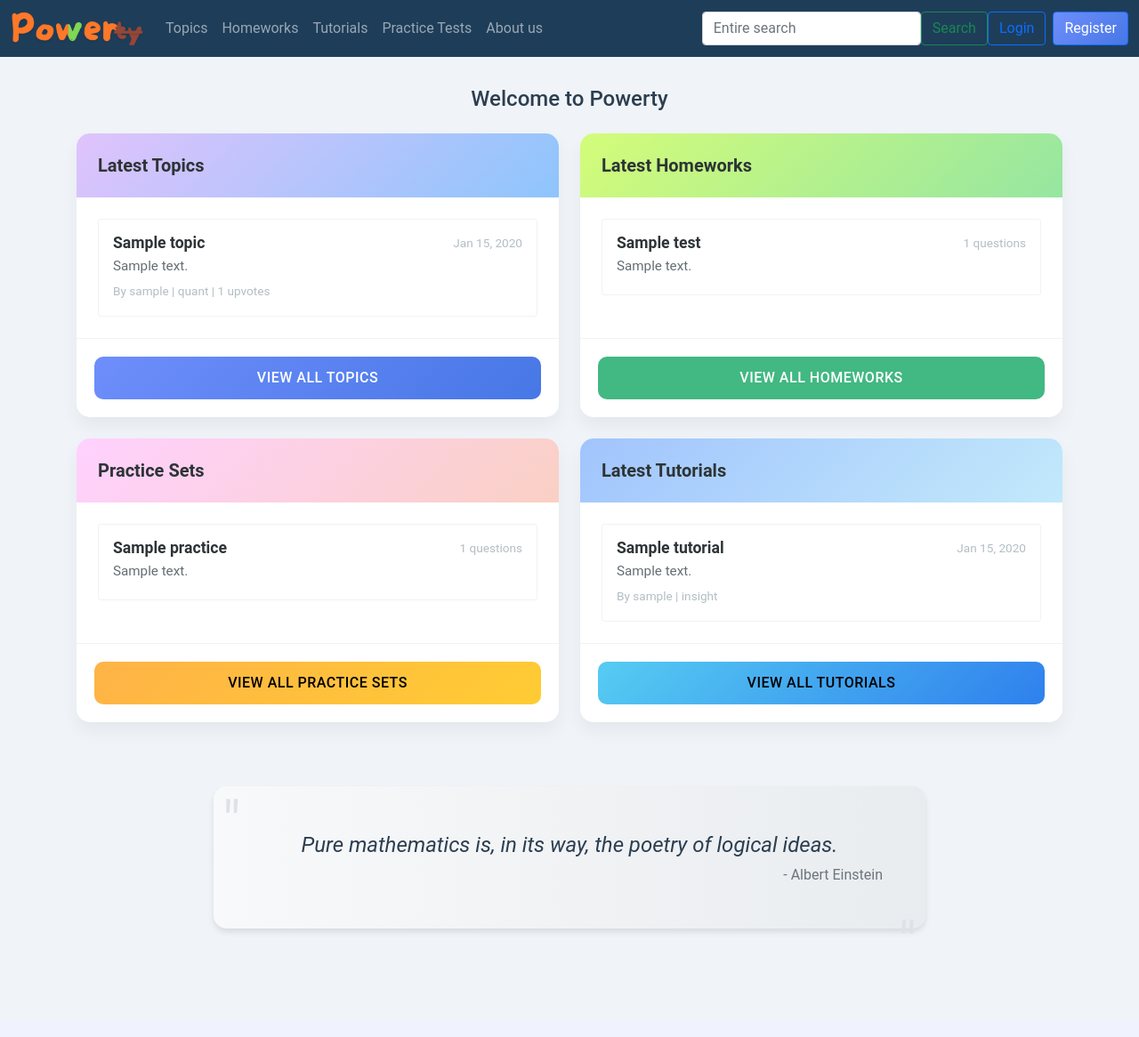
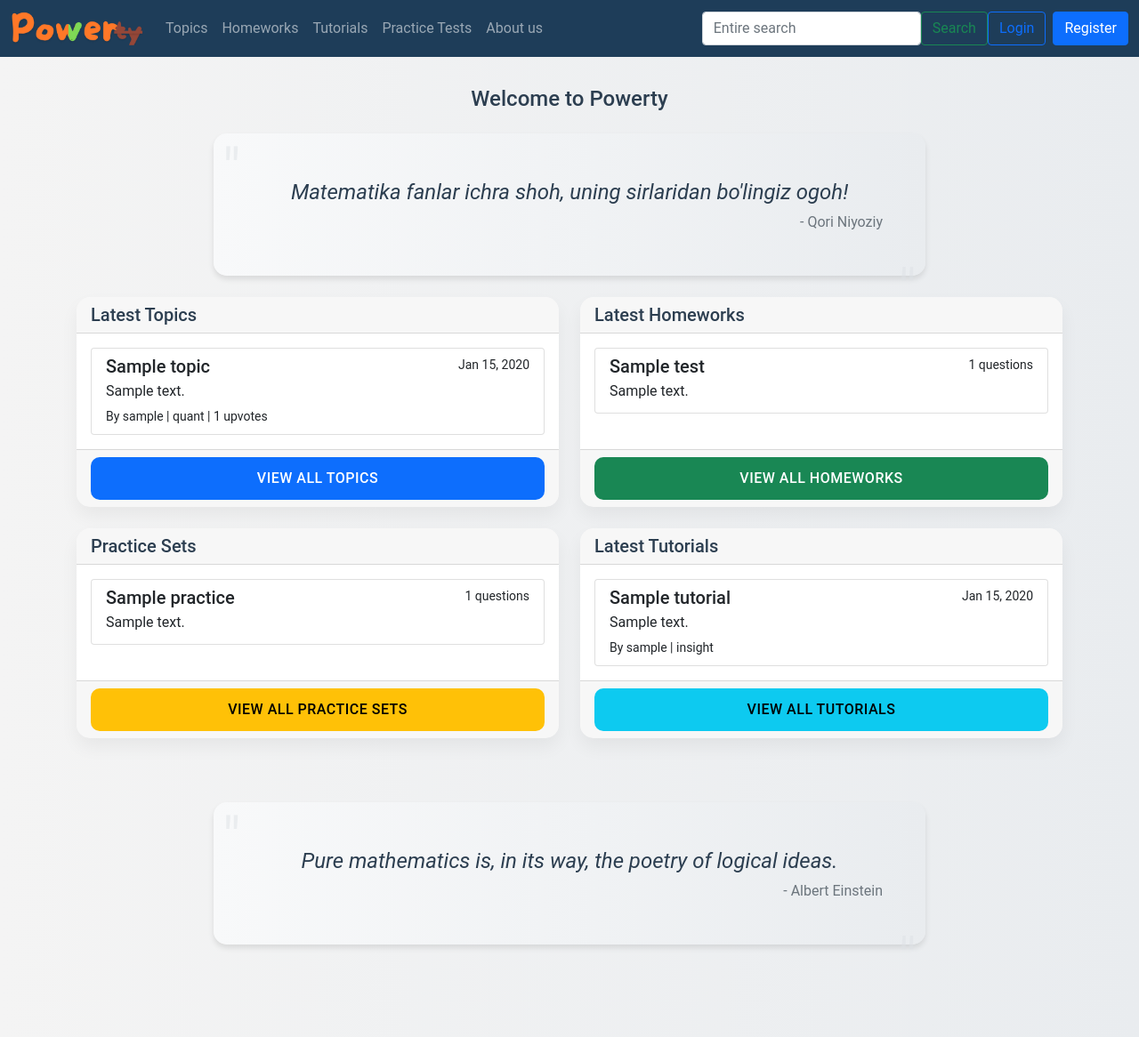
Before and after one commit to usmanjohn/powerty, a Django app: page / in a window 1280 px wide. Shown: the whole page at 89% size. Before the commit the page ends 1050 px from the top, so only its background shows below. Run offline with Django 5.2, Linux system fonts and the light colour scheme; tables that the repository leaves empty hold one stand-in row (values such as "Sample post"); some libraries are stand-ins or nearby versions.

Commit message:
homeabout

```diff
--- a/general/templates/general/home.html
+++ b/general/templates/general/home.html
@@ -2,14 +2,49 @@
 {% load static %}
 {% block extra_js %}
 <script src="https://cdn.jsdelivr.net/npm/bootstrap@5.1.3/dist/js/bootstrap.bundle.min.js"></script>
+<script>
+document.addEventListener('DOMContentLoaded', function() {
+    const navbarToggler = document.querySelector('.navbar-toggler');
+    const navbarCollapse = document.querySelector('.navbar-collapse');
+    if (navbarToggler && navbarCollapse) {
+        navbarToggler.addEventListener('click', function() {
+            const isExpanded = this.getAttribute('aria-expanded') === 'true';
+            this.setAttribute('aria-expanded', !isExpanded);
+            navbarCollapse.classList.toggle('show');
+        });
+        document.addEventListener('click', function(event) {
+            if (!navbarCollapse.contains(event.target) &&
+                !navbarToggler.contains(event.target) &&
+                navbarCollapse.classList.contains('show')) {
+                navbarCollapse.classList.remove('show');
+                navbarToggler.setAttribute('aria-expanded', 'false');
+            }
+        });
+    }
+    const interactiveCards = document.querySelectorAll('.card[onclick]');
+    interactiveCards.forEach(card => {
+        card.addEventListener('mousedown', function() {
+            this.style.transform = 'scale(0.98)';
+        });
+        card.addEventListener('mouseup', function() {
+            this.style.transform = 'scale(1)';
+        });
+        card.addEventListener('mouseleave', function() {
+            this.style.transform = 'scale(1)';
+        });
+    });
+});
+</script>
 {% endblock extra_js %}
 
 {% block content %}
 <style>
+    body {
+        background: linear-gradient(to right, #f4f4f4, #e9ecef);
+    }
     .container {
         padding: 2rem 1rem;
     }
-
     .page-title {
         font-size: 2.5rem;
         font-weight: 700;
@@ -17,8 +52,14 @@
         margin-bottom: 2.5rem;
         text-align: center;
         position: relative;
+        text-shadow: 2px 2px 4px rgba(0,0,0,0.1);
+        letter-spacing: 1px;
+        transition: all 0.3s ease;
     }
-
+    .page-title:hover {
+        transform: scale(1.02);
+        color: #4a4a4a;
+    }
     .page-title:after {
         content: '';
         position: absolute;
@@ -30,105 +71,22 @@
         background: linear-gradient(to right, #a8c0ff, #3f2b96);
         border-radius: 2px;
     }
-
     .card {
         border: none;
         border-radius: 15px;
         overflow: hidden;
         background: white;
         box-shadow: 0 10px 20px rgba(0,0,0,0.05);
-        transition: all 0.3s cubic-bezier(0.4, 0, 0.2, 1);
+        transition: all 0.4s cubic-bezier(0.175, 0.885, 0.32, 1.275);
         height: 100%;
         backdrop-filter: blur(10px);
+        perspective: 1000px;
+        transform-style: preserve-3d;
     }
-
     .card:hover {
-        transform: translateY(-10px);
-        box-shadow: 0 15px 30px rgba(0,0,0,0.1);
+        transform: translateY(-10px) rotateX(5deg);
+        box-shadow: 0 20px 30px rgba(0,0,0,0.08);
     }
-
-    .card-header {
-        border: none;
-        padding: 1.5rem;
-        position: relative;
-        overflow: hidden;
-    }
-
-    .card-header h2 {
-        font-size: 1.25rem;
-        font-weight: 600;
-        margin: 0;
-        position: relative;
-        z-index: 1;
-    }
-
-    /* Refined gradient backgrounds */
-    .bg-primary-light {
-        background: linear-gradient(135deg, #e0c3fc 0%, #8ec5fc 100%);
-        color: #2d3436;
-    }
-
-    .bg-success-light {
-        background: linear-gradient(135deg, #d4fc79 0%, #96e6a1 100%);
-        color: #2d3436;
-    }
-
-    .bg-warning-light {
-        background: linear-gradient(135deg, #ffd1ff 0%, #fad0c4 100%);
-        color: #2d3436;
-    }
-
-    .bg-info-light {
-        background: linear-gradient(135deg, #a1c4fd 0%, #c2e9fb 100%);
-        color: #2d3436;
-    }
-
-    .card-body {
-        padding: 1.5rem;
-    }
-
-    .list-group {
-        margin: -0.5rem;
-    }
-
-    .list-group-item {
-        padding: 1rem;
-        margin: 0.5rem;
-        border-radius: 10px;
-        border: 1px solid rgba(0,0,0,0.05);
-        transition: all 0.2s ease;
-    }
-
-    .list-group-item:hover {
-        background: rgba(0,0,0,0.02);
-        transform: translateX(5px);
-    }
-
-    .list-group-item h5 {
-        font-size: 1.1rem;
-        font-weight: 600;
-        color: #2d3436;
-        margin-bottom: 0.5rem;
-    }
-
-    .list-group-item p {
-        color: #636e72;
-        font-size: 0.95rem;
-        line-height: 1.5;
-        margin-bottom: 0.5rem;
-    }
-
-    .list-group-item small {
-        color: #b2bec3;
-        font-size: 0.85rem;
-    }
-
-    .card-footer {
-        background: transparent;
-        border-top: 1px solid rgba(0,0,0,0.05);
-        padding: 1.25rem;
-    }
-
     .btn-custom {
         padding: 0.75rem 1.5rem;
         font-weight: 500;
@@ -137,79 +95,84 @@
         letter-spacing: 0.5px;
         transition: all 0.3s ease;
         border: none;
+        position: relative;
+        overflow: hidden;
+        z-index: 1;
     }
-
-    .btn-custom:hover {
-        transform: translateY(-2px);
-        box-shadow: 0 5px 15px rgba(0,0,0,0.1);
+    .btn-custom::before {
+        content: '';
+        position: absolute;
+        top: 0;
+        left: -100%;
+        width: 100%;
+        height: 100%;
+        background: rgba(255,255,255,0.2);
+        transition: all 0.4s ease;
+        z-index: -1;
     }
-
-    .btn-primary {
-        background: linear-gradient(135deg, #6e8efb, #4777e6);
-    }
-
-    .btn-success {
-        background: linear-gradient(135deg, #42b883, #42b883);
-    }
-
-    .btn-warning {
-        background: linear-gradient(135deg, #ffb347, #ffcc33);
-    }
-
-    .btn-info {
-        background: linear-gradient(135deg, #56ccf2, #2f80ed);
-    }
-
-    /* Responsive adjustments */
-    @media (max-width: 767.98px) {
-        .container {
-            padding: 1rem;
-        }
-
-        .page-title {
-            font-size: 2rem;
-            margin-bottom: 2rem;
-        }
-
-        .card-header {
-            padding: 1.25rem;
-        }
-
-        .card-body {
-            padding: 1.25rem;
-        }
-
-        .list-group-item {
-            padding: 0.75rem;
-        }
+    .btn-custom:hover::before {
+        left: 0;
     }
     .quote-container {
         background: linear-gradient(to right, #f8f9fa, #e9ecef);
         border-radius: 15px;
         box-shadow: 0 4px 6px rgba(0, 0, 0, 0.1);
+        transition: all 0.3s ease;
+        transform-origin: center;
     }
-
+    .quote-container:hover {
+        transform: scale(1.02);
+        box-shadow: 0 10px 25px rgba(0,0,0,0.15);
+    }
     .quote-marks {
         font-size: 4rem;
         color: #dee2e6;
         line-height: 1;
         position: absolute;
+        opacity: 0.5;
+        transition: opacity 0.3s ease;
     }
-
+    .quote-container:hover .quote-marks {
+        opacity: 0.7;
+    }
     .start-quote {
         top: 10px;
         left: 10px;
     }
-
     .end-quote {
         bottom: -10px;
         right: 10px;
         transform: rotate(180deg);
     }
+    /* Rest of the original styles remain the same */
+    .card-header, .card-body, .list-group-item {
+        /* Previous styles */
+    }
+    @media (max-width: 767.98px) {
+        .container {
+            padding: 1rem;
+        }
+        .quote-container {
+            padding: 2rem 1rem !important;
+        }
+        .quote-marks {
+            font-size: 3rem;
+        }
+    }
 </style>
 
 <div class="container">
     <h4 class="text-center mb-4">Welcome to Powerty</h4>
+
+    <div class="quote-container position-relative p-5 my-4 mx-auto" style="max-width: 800px;">
+        <span class="quote-marks start-quote">"</span>
+        <blockquote class="text-center mb-0">
+            <p class="fs-4 fst-italic mb-1">Matematika fanlar ichra shoh, uning sirlaridan bo'lingiz ogoh!</p>
+            <footer class="text-end text-muted">- Qori Niyoziy</footer>
+        </blockquote>
+        <span class="quote-marks end-quote">"</span>
+    </div>
+
     <div class="row g-4">
         <!-- Topics Section -->
         <div class="col-lg-6">
@@ -313,9 +276,8 @@
             </div>
         </div>
     </div>
+
     <div class="container py-5">
-
-
         <div class="quote-container position-relative p-5 my-4 mx-auto" style="max-width: 800px;">
             <span class="quote-marks start-quote">"</span>
             <blockquote class="text-center mb-0">
```
Also changed, not shown: general/templates/general/about.html (+25 -21 lines). Lines whose indentation alone changed are shown as unchanged.
